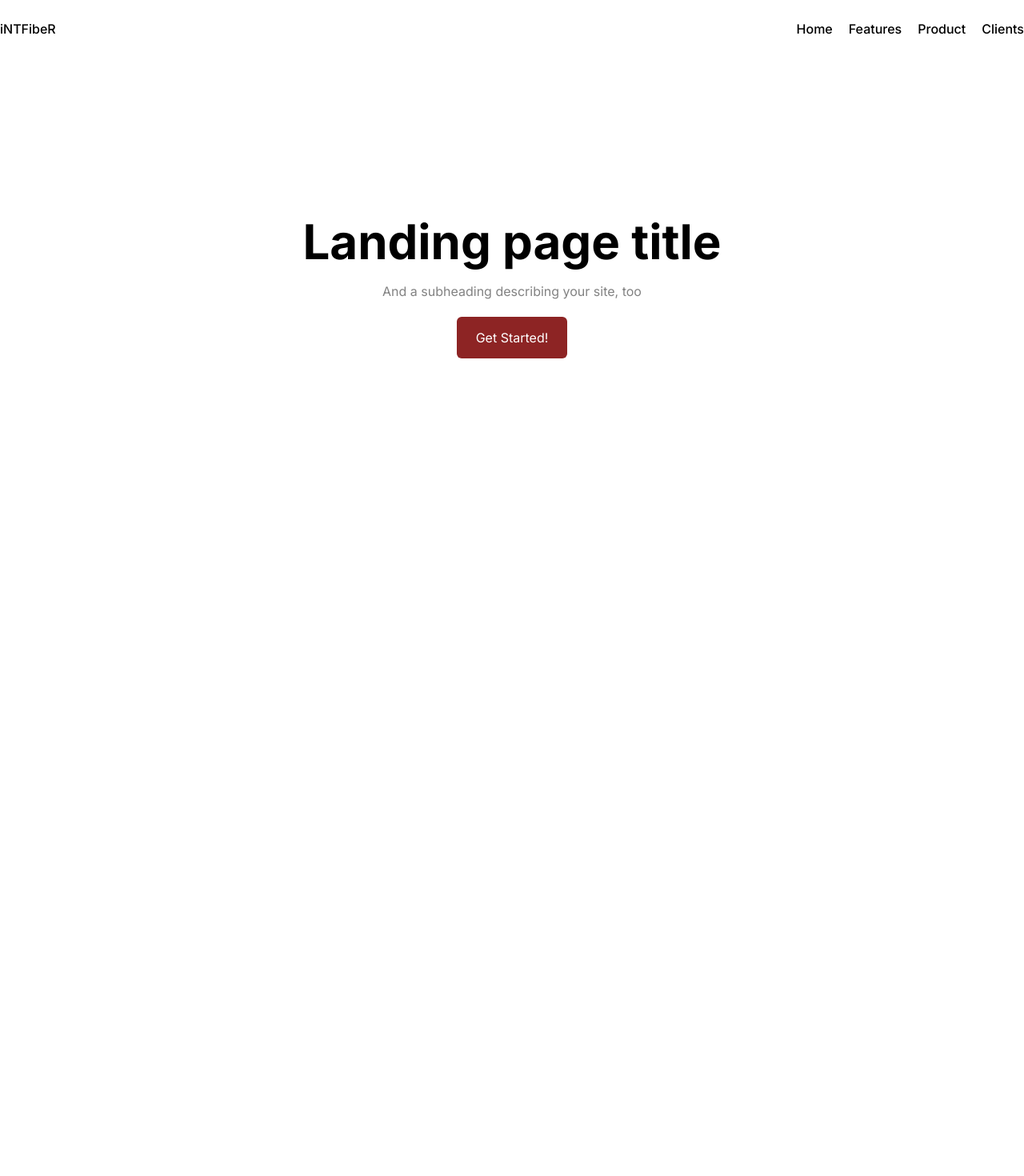
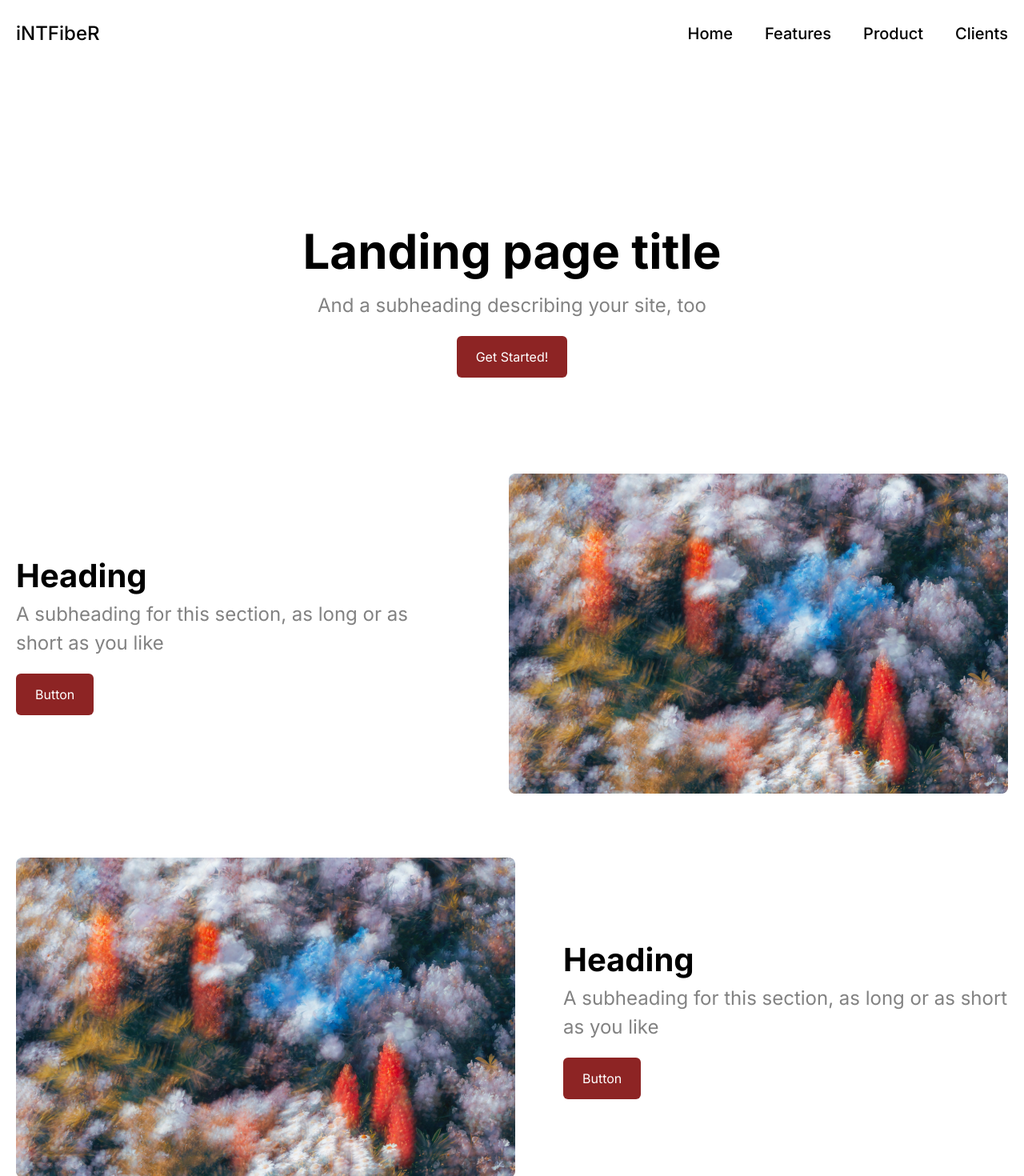
Before and after one commit to jamescasipong/isp-services, a React (Vite) app: page / in a window 1280 px wide. Shown: the whole page at 80% size. Before the commit the page ends 800 px from the top, so only its background shows below. Built offline with nearby package versions, Linux system fonts and the light colour scheme.

Commit message:
add shits

```diff
--- a/src/assets/index.js
+++ b/src/assets/index.js
@@ -2,5 +2,6 @@ import avatar from "./avatar.png";
 import calendar from "./calendar.png";
 import globe from "./globe.png";
 import lock from "./lock.png";
+import image from "./image.png";
 
-export {avatar, calendar, globe, lock};
+export {avatar, calendar, globe, lock, image};
--- a/src/components/sections/Home.jsx
+++ b/src/components/sections/Home.jsx
@@ -1,17 +1,32 @@
 import React from 'react'
 import Button from '../Button';
+import {image} from '../../assets/index.js';
 
 const Home = () => {
   return (
-    <section className='flex w-full justify-center items-center flex-col'>
+    <section id="home" className='flex w-full justify-center items-center flex-col gap-y-20'>
         <div className='flex-col flex flex-1 items-center justify-center w-full py-10 mt-40'>
             <h1 className='font-bold text-6xl mb-5'>Landing page title</h1>
-            <p className='mb-5 text-third'>And a subheading describing your site, too</p>
+            <p className='mb-5 description'>And a subheading describing your site, too</p>
             <Button link="#" label="Get Started!"></Button>
         </div>
 
-        <div>
+        <div className='flex w-full flex-row flex-wrap-reverse px-5 sm:gap-[20px] gap-0'>
+            <div className='flex-1 flex justify-center items-start flex-col'>
+                <h4 className='font-bold text-[40px]'>Heading</h4>
+                <p className='text-[24px] text-third mb-5'>A subheading for this section, as long or as <br className='sm:block hidden'/> short as you like</p>
+                <Button link="#" label="Button"></Button>
+            </div>
+            <img className='flex-1' src={image} alt="" />
+        </div>
 
+        <div className='flex w-full flex-row flex-wrap px-5 sm:gap-[20px] gap-0'>
+            <img className='flex-1 w-[100%] h-[100%]' src={image} alt="" />
+            <div className='flex-1 flex  justify-center items-start flex-col md:ml-[40px] ml-0'>
+                <h4 className='font-bold text-[40px]'>Heading</h4>
+                <p className='text-[24px] text-third mb-5'>A subheading for this section, as long or as short as you like</p>
+                <Button link="#" label="Button"></Button>
+            </div>
         </div>
     </section>
   )
--- a/src/components/sections/Navbar.jsx
+++ b/src/components/sections/Navbar.jsx
@@ -1,19 +1,19 @@
 import React from 'react'
 import {navLinks} from "../../constants";
-import Button from '../Button';
+
 
 const Navbar = () => {
   return (
-    <section id='navbar' className='flex justify-between w-full py-6 items-center'>
+    <section id='navbar' className='flex justify-between w-full py-6 items-center px-5'>
         <div>
-            <h2 className='text-black font-medium'>iNTFibeR</h2>
+            <h2 className='text-black font-medium text-[24px] sm:px-0'>iNTFibeR</h2>
         </div>
 
-        <div className='flex flex-row gap-5'>
+        <div className='flex-row gap-10 sm:flex hidden'>
             {navLinks.map((nL) =>
             (
                 <ul key={nL.id} className=''>
-                    <li className='text-black cursor-pointer font-medium'>{nL.title}</li>
+                    <li className='text-black cursor-pointer font-medium navtext'><a href={`#${nL.id}`}>{nL.title}</a></li>
                 </ul>
             ))}
         </div>
--- a/src/index.css
+++ b/src/index.css
@@ -6,6 +6,15 @@
 
 body {
   font-family: 'Inter', sans-serif;
+}
+
+.description {
+  font-size: 24px;
+  color: #828282;
+}
+
+.navtext {
+  font-size: 20px;
 }
 
 :root {
--- a/styles.js
+++ b/styles.js
@@ -0,0 +1,4 @@
+const styles = {
+
+    txtDscp: ""
+}
```
Also changed, not shown: src/assets/image.png (added).
